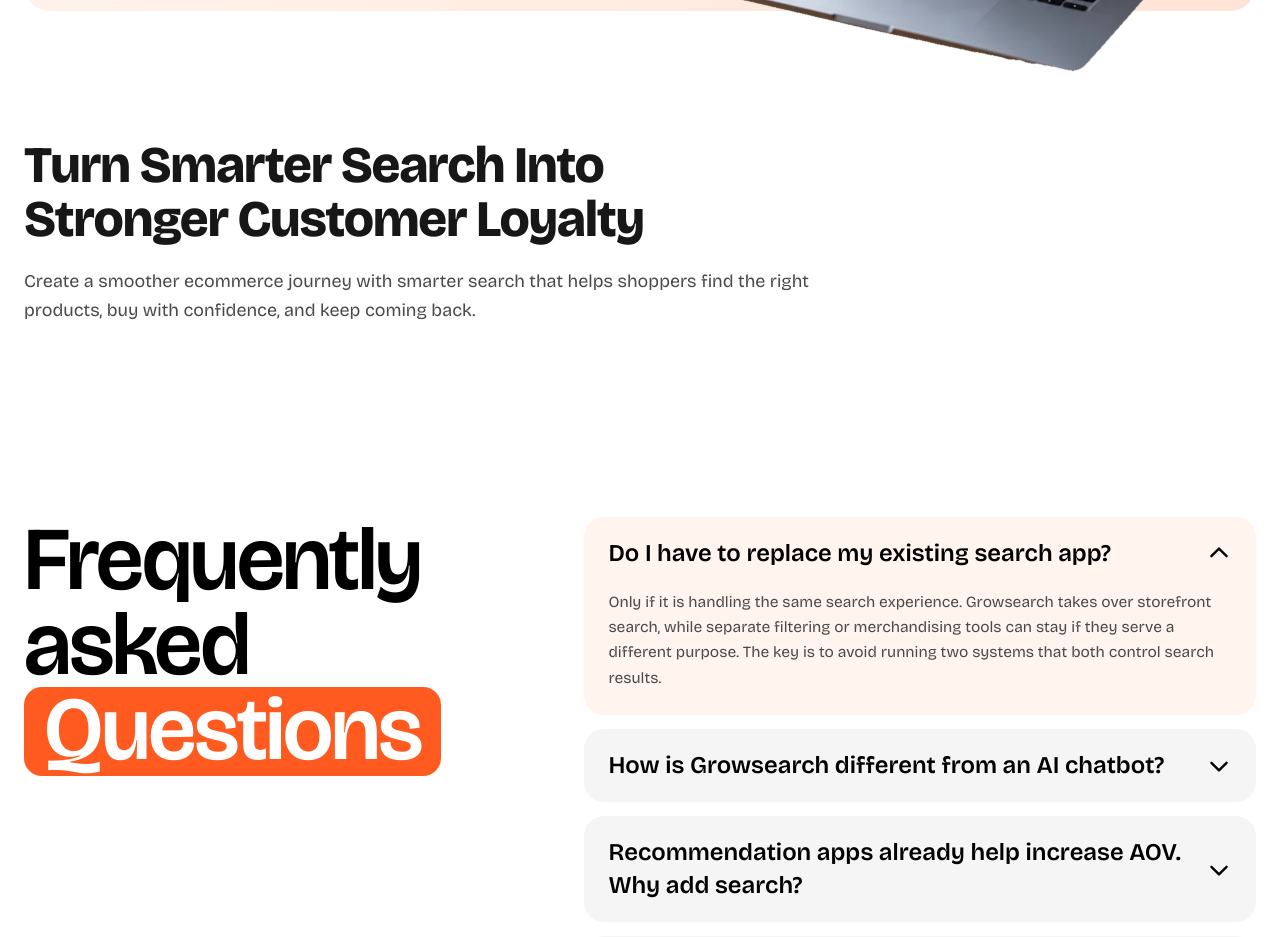
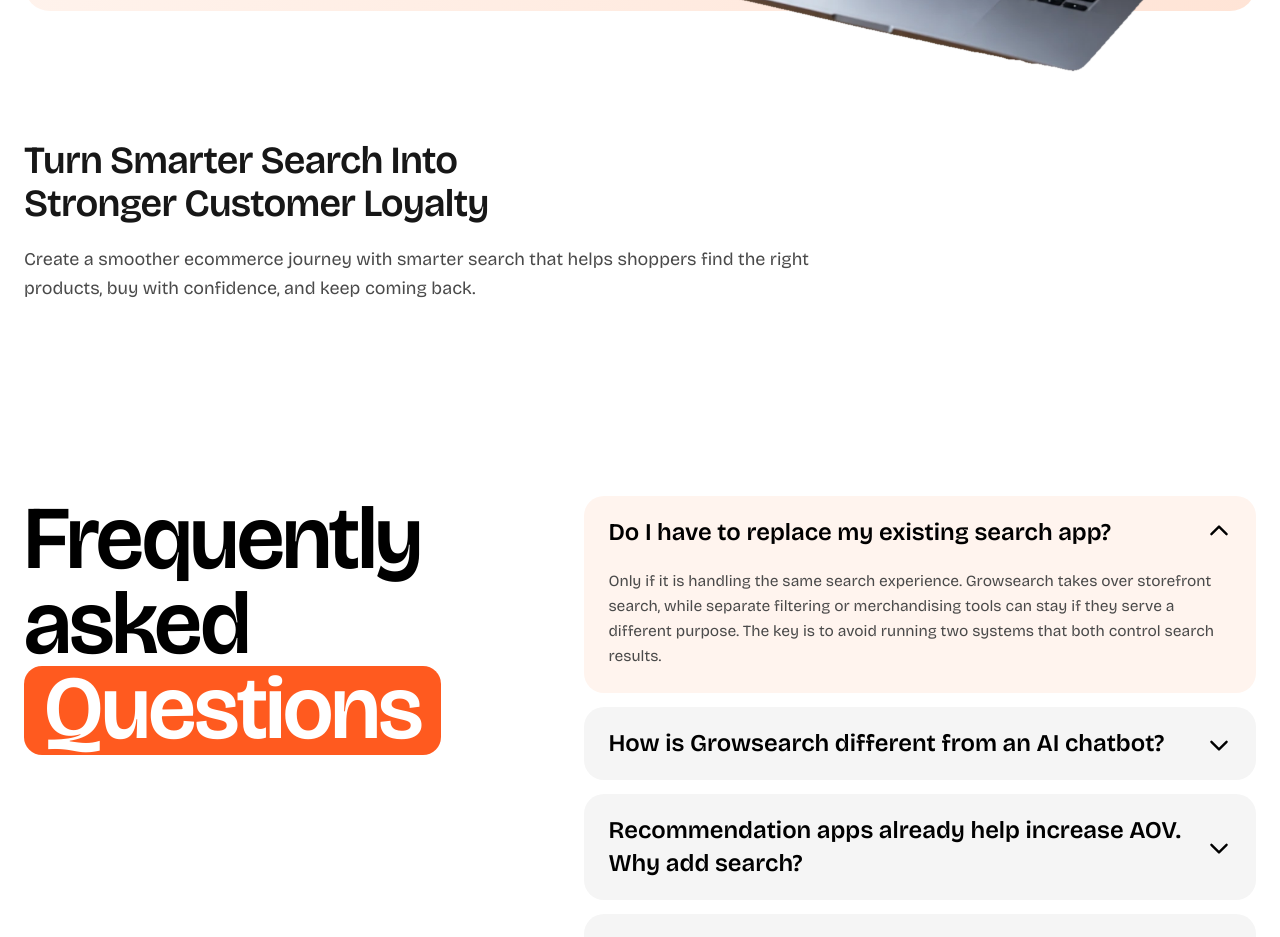
Before and after one commit to ishaangupta2311/growmerce-landing, a Next.js app: page /compare in a window 1280 px wide. Shown: the part 4160-5097 px from the top of the page. Built offline with nearby package versions, Linux system fonts and the light colour scheme.

Commit message:
Rebalance compare closing hierarchy

```diff
--- a/src/app/compare/page.tsx
+++ b/src/app/compare/page.tsx
@@ -283,7 +283,7 @@ export default function ComparePage() {
           <section aria-labelledby="loyalty-title" className="max-w-[940px]">
             <h2
               id="loyalty-title"
-              className="font-poppins text-[clamp(2rem,4vw,3.5rem)] leading-[1.05] font-extrabold tracking-tight text-charcoal text-balance"
+              className="max-w-[30ch] font-poppins text-[clamp(1.75rem,3vw,2.625rem)] leading-[1.12] font-semibold tracking-[-0.02em] text-charcoal text-balance"
             >
               Turn Smarter Search Into Stronger Customer Loyalty
             </h2>
```
